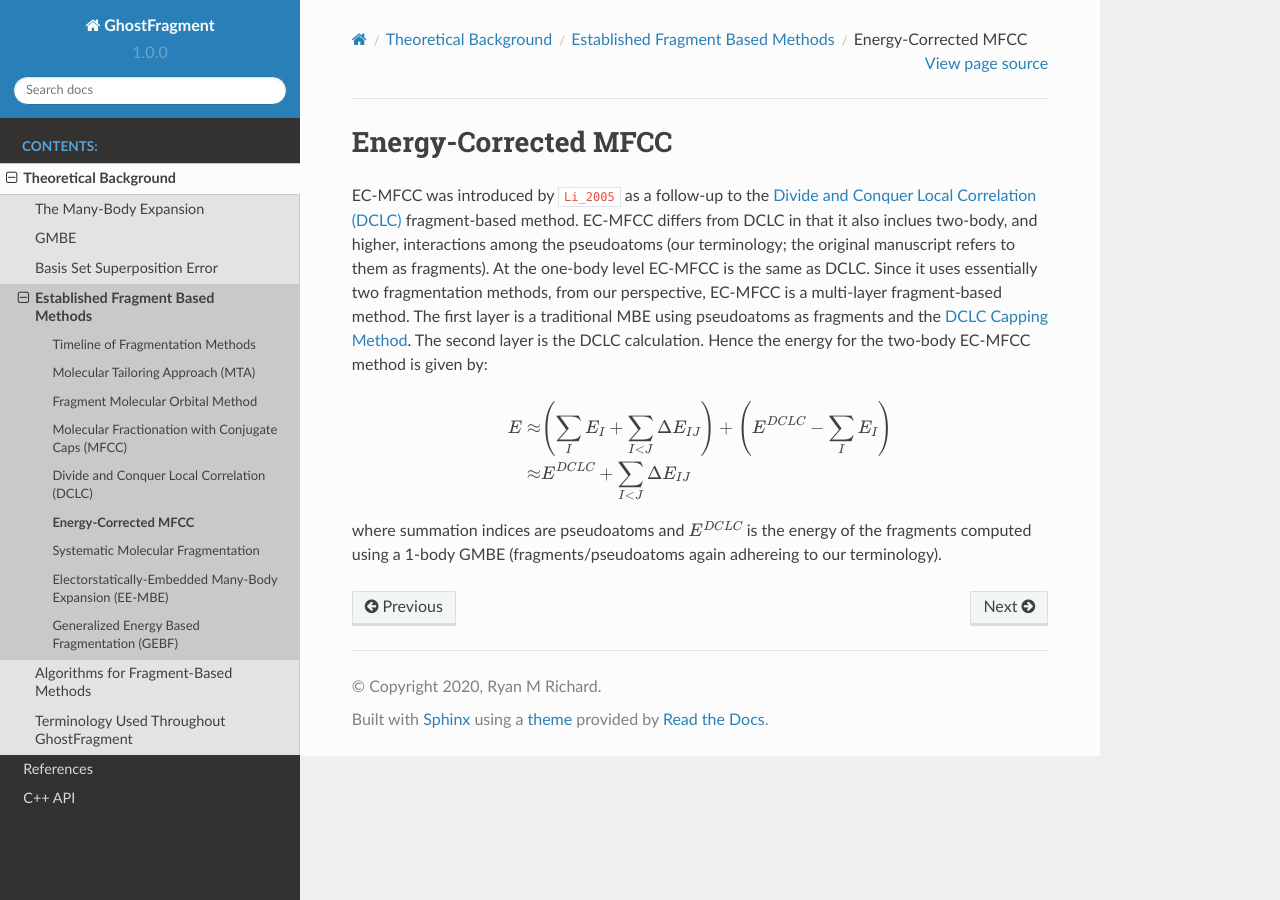
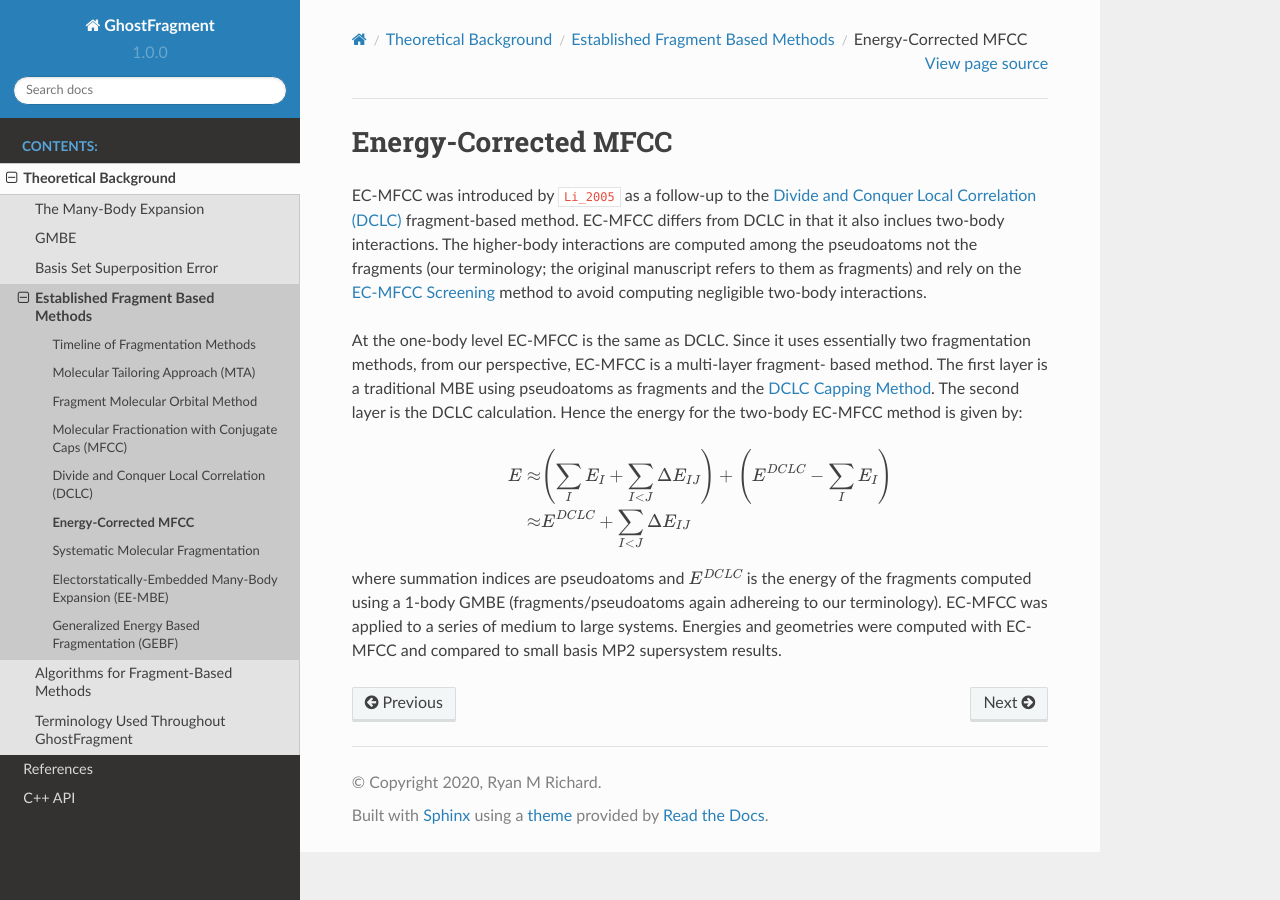
Before and after one commit to rmrresearch/GhostFragment, a Sphinx documentation site: the page built from docs/source/background/established_methods/ecmfcc.rst, in a window 1280 px wide. Built offline with Sphinx 7.4.7 and the Read the Docs theme 2.0.0, drawn with Linux system fonts in a browser that asks for light colours; cross-references to code outside the pages are shown as plain code.

Commit message:
read ecmfcc paper

```diff
--- a/docs/source/background/established_methods/ecmfcc.rst
+++ b/docs/source/background/established_methods/ecmfcc.rst
@@ -6,13 +6,16 @@ Energy-Corrected MFCC
 
 EC-MFCC was introduced by :cite:t:`Li_2005` as a follow-up to the :ref:`DCLC`
 fragment-based method. EC-MFCC differs from DCLC in that it also inclues
-two-body, and higher, interactions among the pseudoatoms (our terminology; the
-original manuscript refers to them as fragments). At the one-body level EC-MFCC
-is the same as DCLC. Since it uses essentially two fragmentation methods, from
-our perspective, EC-MFCC is a multi-layer fragment-based method. The first layer
-is a traditional MBE using pseudoatoms as fragments  and the
-:ref:`DCLC_capping_method`. The second layer is the DCLC calculation. Hence the
-energy for the two-body EC-MFCC method is given by:
+two-body interactions. The higher-body interactions are computed
+among the pseudoatoms not the fragments (our terminology; the original
+manuscript refers to them as fragments) and rely on the :ref:`ec_mfcc_screening`
+method to avoid computing negligible two-body interactions.
+
+At the one-body level EC-MFCC is the same as DCLC. Since it uses essentially two
+fragmentation methods, from our perspective, EC-MFCC is a multi-layer fragment-
+based method. The first layer is a traditional MBE using pseudoatoms as
+fragments  and the :ref:`DCLC_capping_method`. The second layer is the DCLC
+calculation. Hence the energy for the two-body EC-MFCC method is given by:
 
 .. math::
 
@@ -22,4 +25,6 @@ energy for the two-body EC-MFCC method is given by:
 
 where summation indices are pseudoatoms and :math:`E^{DCLC}` is the energy of
 the fragments computed using a 1-body GMBE (fragments/pseudoatoms again
-adhereing to our terminology).
+adhereing to our terminology). EC-MFCC was applied to a series of medium to
+large systems. Energies and geometries were computed with EC-MFCC and compared
+to small basis MP2 supersystem results.
--- a/docs/source/background/terminology.rst
+++ b/docs/source/background/terminology.rst
@@ -18,6 +18,11 @@ monomer
    Same as fragment, but preferred when subsystems are being distinguished by
    numerical prefix. *i.e.*, we use monomer, and not fragment, when we are also
    talking about dimers, trimers, *etc.*
+
+multi-layer
+   Refers to when the final fragment-based method is put together in an ONIOM-
+   like manner. The layers can be different theories, different fragmentations,
+   etc.
 
 n-mer
    The generalization of monomer, dimer, *etc.* to the union of |n| fragments.
```
Also changed, not shown: docs/source/background/algorithms/screening_methods/distance.rst (+22 -0 lines).
